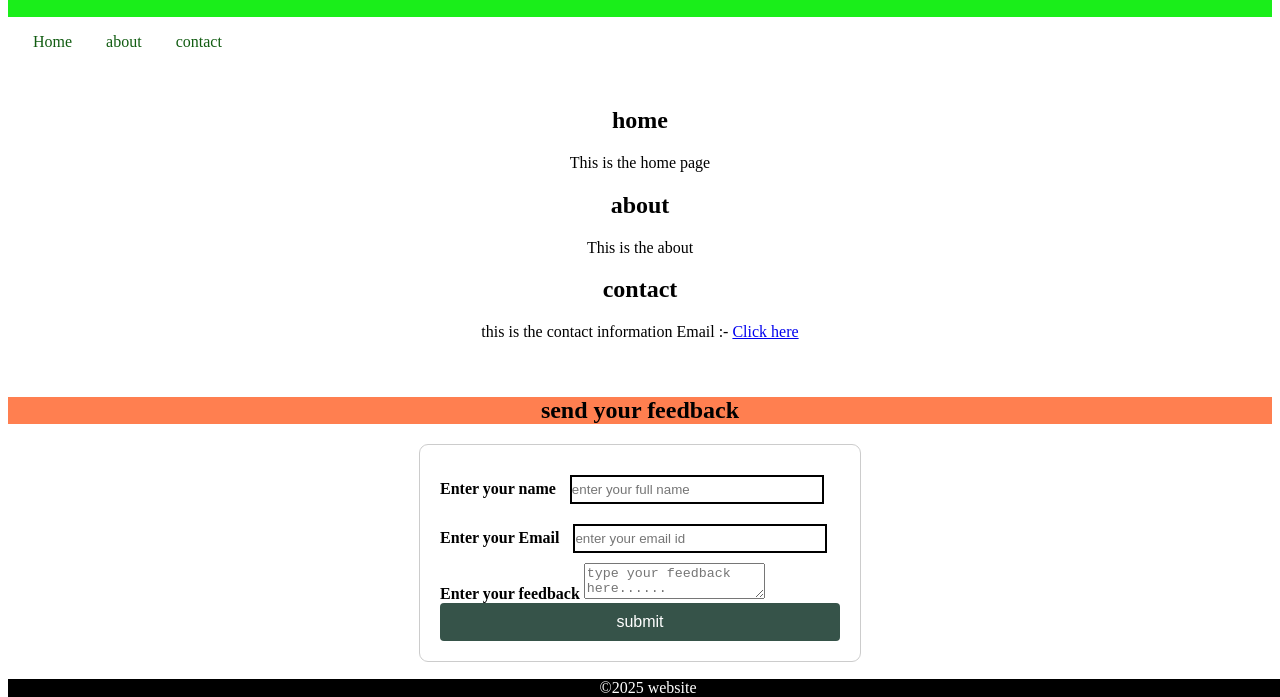
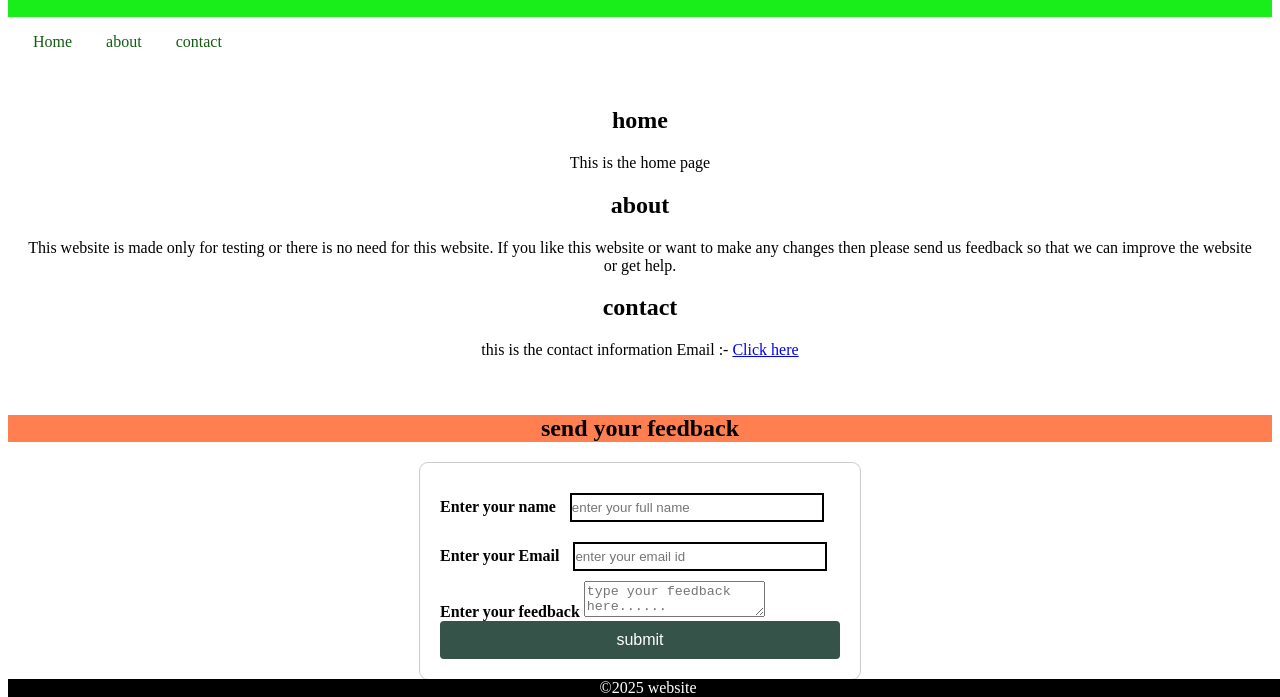
Before and after one commit to brajmohan88/brajmohan, a plain HTML site: page index.html in a window 1280 px wide. Shown: the part 103-800 px from the top of the page. Drawn offline with Linux system fonts and the light colour scheme.

Commit message:
Update index.html

```diff
--- a/index.html
+++ b/index.html
@@ -118,7 +118,7 @@ text-decoration: underline;
 <p>This is the home page</p>
 
 <h2 id="about">about</h2>
-<p>This is the about</p>
+<p>This website is made only for testing or there is no need for this website. If you like this website or want to make any changes then please send us feedback so that we can improve the website or get help.</p>
 
 <h2 id="contact">contact</h2>
 <p>this is the contact information Email :- <a href="mailto:brajmohanma;viya92011@gmail.com">Click here</a></p>
```
